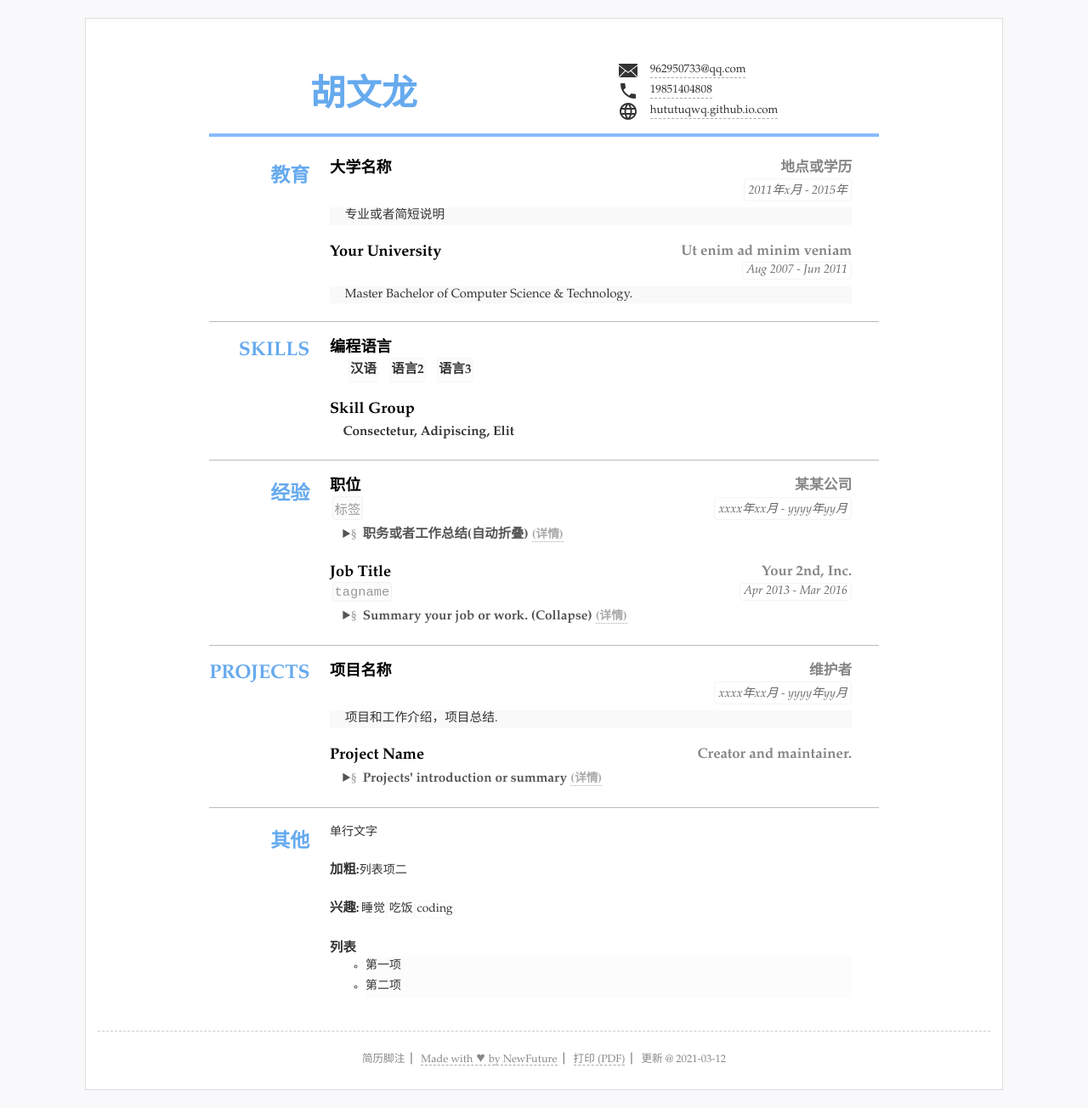
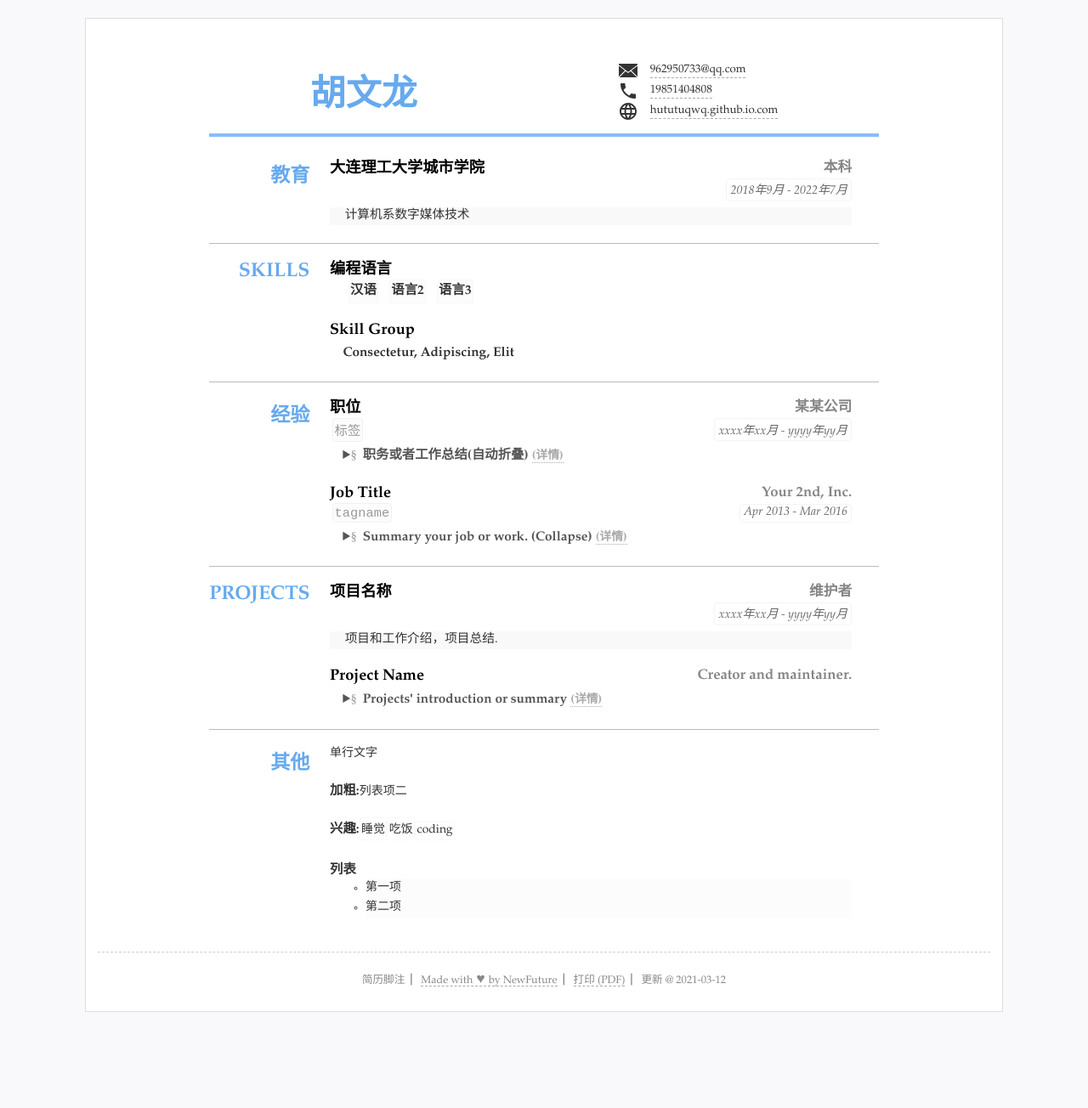
Before and after one commit to hututuQWQ/resume, a Jekyll site: the page built from index.html, in a window 1280 px wide. Shown: the whole page at 85% size. Built offline with Jekyll 4.4.1, drawn with Linux system fonts in a browser that asks for light colours; after the commit the page ends 1212 px from its top, so only the background shows below that.

Commit message:
Update resume.yml

```diff
--- a/_data/resume.yml
+++ b/_data/resume.yml
@@ -25,14 +25,10 @@ main: #简历主要内容，
 - type: education #类别为ID
   name: 教育 #显示名称，空则使用type
   content: #内容基本格式 标题-副标题-日期-详细内容 (都允许空)
-  - title: 大学名称
-    duration: "2011年x月 - 2015年"
-    sub: 地点或学历
-    detail: 专业或者简短说明
-  - title: Your University
-    duration: Aug 2007 - Jun 2011
-    sub: Ut enim ad minim veniam
-    detail: Master Bachelor of Computer Science & Technology.
+  - title: 大连理工大学城市学院
+    duration: "2018年9月 - 2022年7月"
+    sub: 本科
+    detail: 计算机系数字媒体技术
 
 - type: skills
   # name: "技能"
```
